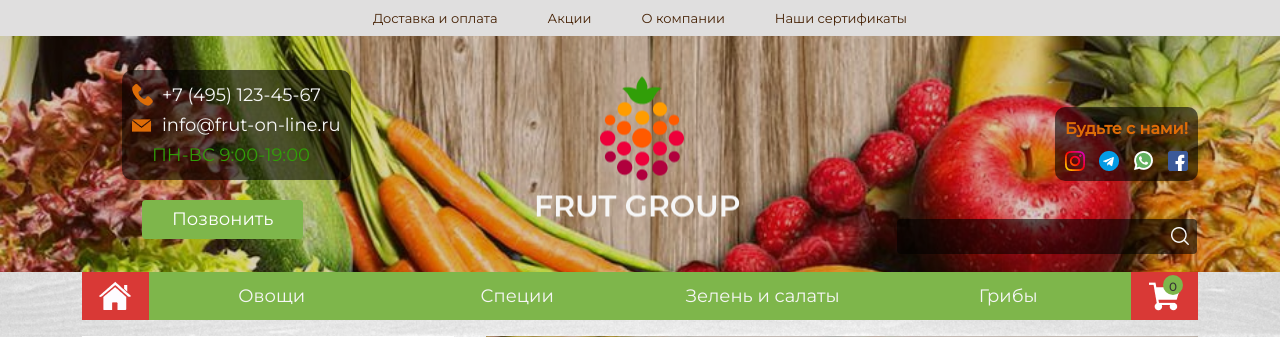
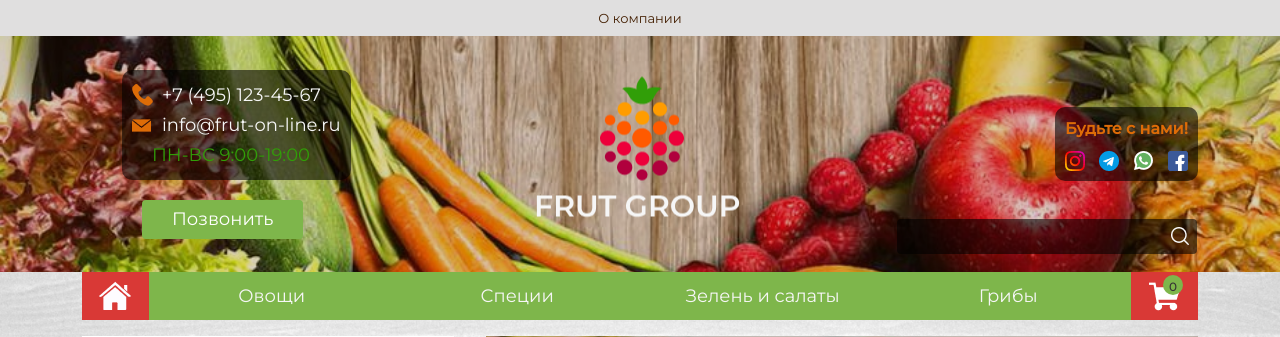
Before and after one commit to aydarbekov/friut_group, a Django app: page / in a window 1280 px wide. Shown: the top 337 px of the page. Run offline with Django 3.2, Linux system fonts and the light colour scheme; data comes from the database, SQL or seed files in the repository.

Commit message:
исправил ссылку на инсту

```diff
--- a/source/webapp/templates/base.html
+++ b/source/webapp/templates/base.html
@@ -24,10 +24,10 @@
 <header>
     <div class="headline">
         <ul class="d-flex container  justify-content-center align-items-center h-100">
-            <li><a href="#">Доставка и оплата</a></li>
-            <li><a href="#">Акции</a></li>
+{#            <li><a href="#">Доставка и оплата</a></li>#}
+{#            <li><a href="#">Акции</a></li>#}
             <li><a href="#">О компании</a></li>
-            <li><a href="#">Наши сертификаты</a></li>
+{#            <li><a href="#">Наши сертификаты</a></li>#}
         </ul>
     </div>
     <div class="main-header">
@@ -45,7 +45,7 @@
                 <div class="social-links flex-column">
                     <span>Будьте с нами!</span>
                     <div class="social-icons d-flex justify-content-between">
-                        <a href="https://www.instagram.com/frut.group07/" target="_blank"><div class="instagram"></div></a>
+                        <a href="https://www.instagram.com/frut__group/" target="_blank"><div class="instagram"></div></a>
                         <a href="#" target="_blank"><div class="telegram" ></div></a>
                         <a href="#" target="_blank"><div class="whatsapp"></div></a>
                         <a href="#" target="_blank"><div class="facebook"></div></a>
@@ -98,7 +98,7 @@
             <div class="social-links flex-column">
                 <span>Будьте с нами!</span>
                 <div class="social-icons d-flex justify-content-between">
-                    <a href="https://www.instagram.com/frut.group07/" target="_blank"><div class="instagram"></div></a>
+                    <a href="https://www.instagram.com/frut__group/" target="_blank"><div class="instagram"></div></a>
                     <a href="#"><div class="telegram"></div></a>
                     <a href="#"><div class="whatsapp"></div></a>
                     <a href="#"><div class="facebook"></div></a>
```
